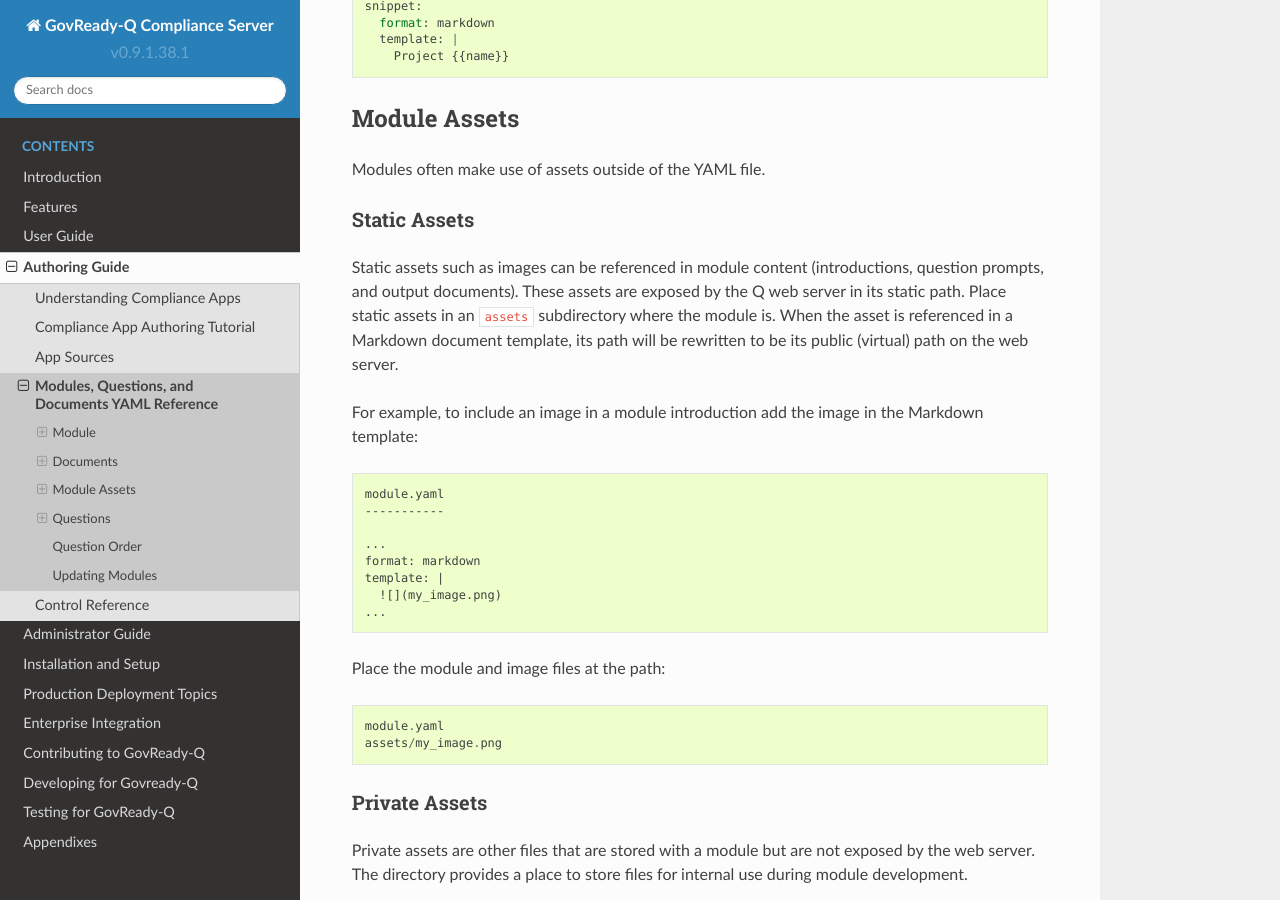
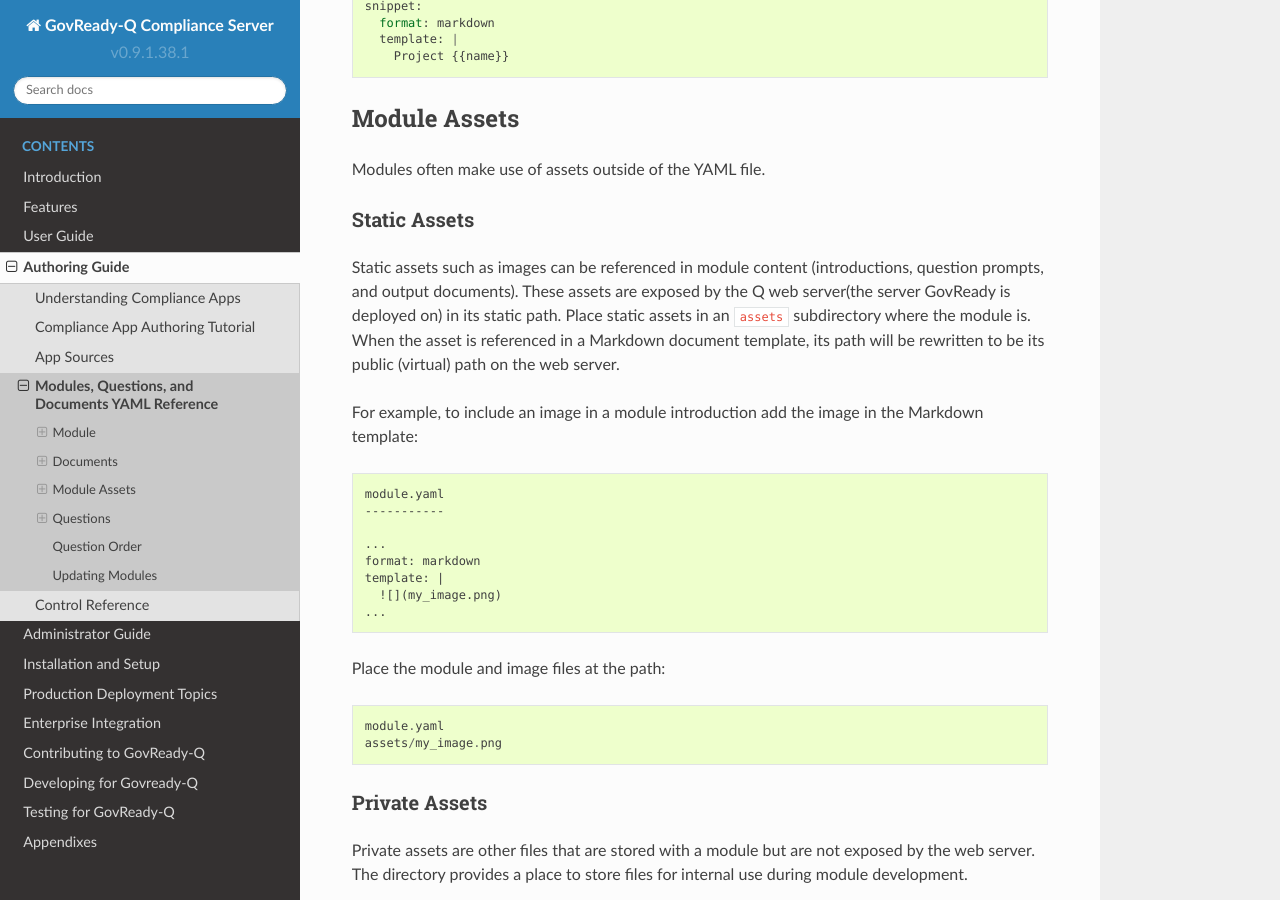
Before and after one commit to GovReady/govready-q-docs, a Sphinx documentation site: the page built from source/authoring-guide/modules-questions-and-documents-yaml-reference.rst, in a window 1280 px wide and 900 px high, scrolled down 6044 px. Built offline with Sphinx 7.4.7 and the Read the Docs theme 2.0.0, drawn with Linux system fonts in a browser that asks for light colours; some of the changed text lies outside the part shown.

Commit message:
implicit initial interstitial and Q web server clarification

```diff
--- a/source/authoring-guide/modules-questions-and-documents-yaml-reference.rst
+++ b/source/authoring-guide/modules-questions-and-documents-yaml-reference.rst
@@ -51,7 +51,7 @@
 
 In addition, a Module may have an ``introduction`` document (for
 projects, the introduction appears at the top of the project page; for
-other module types, it appears as an implicit initial interstitial) and
+other module types, it appears as initial text at the top) and
 a list of one or more ``output`` documents. For example:
 
 ::
@@ -340,7 +340,7 @@
 
 Static assets such as images can be referenced in module content
 (introductions, question prompts, and output documents). These assets
-are exposed by the Q web server in its static path. Place static assets
+are exposed by the Q web server(the server GovReady is deployed on) in its static path. Place static assets
 in an ``assets`` subdirectory where the module is. When the asset is
 referenced in a Markdown document template, its path will be rewritten
 to be its public (virtual) path on the web server.
```
